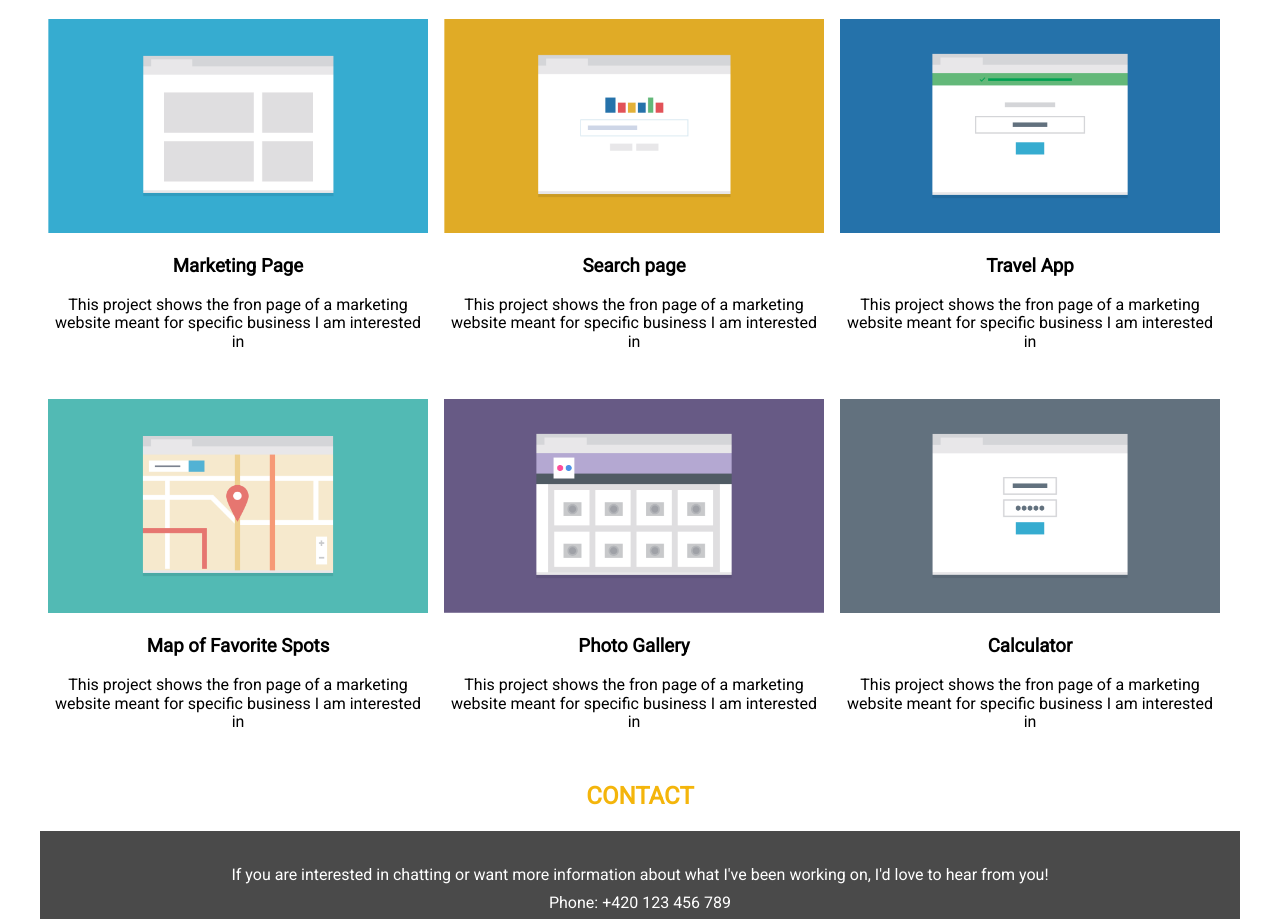
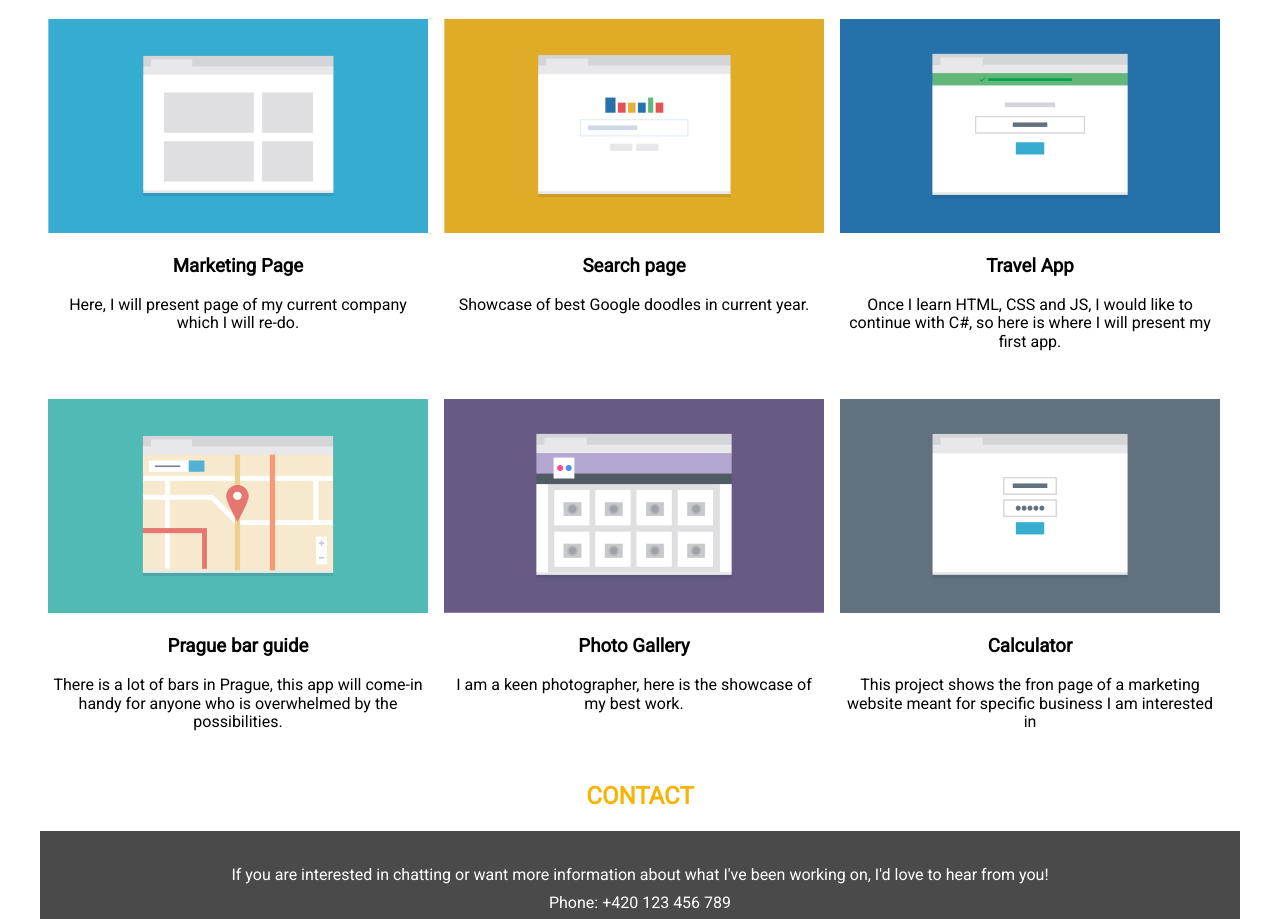
Before and after one commit to HonzaDudek/Techdegree-project2, a plain HTML site: page index.html in a window 1280 px wide. Shown: the part 516-1435 px from the top of the page. Drawn offline with Linux system fonts and the light colour scheme.

Commit message:
Project 2 - final version

```diff
--- a/css/style.css
+++ b/css/style.css
@@ -466,10 +466,6 @@ footer p a {
         margin-left: 10px;
     }
 
-    .menu {
-        align-self: right;
-    }
-
     .footer-nav-full {
         float: right;
         display: inline-block;
--- a/index.html
+++ b/index.html
@@ -36,31 +36,31 @@
                 <div class="col">
                     <img src="images/portfolio-1.png" alt="Mockup of marketing page" class="portfolio-image">
                     <h3>Marketing Page</h3>
-                    <p>This project shows the fron page of a marketing website meant for specific business I am interested in</p>
+                    <p>Here, I will present page of my current company which I will re-do.</p>
                 </div>
 
                 <div class="col">
                     <img src="images/portfolio-2.png" alt="Mockup of marketing page" class="portfolio-image">
                     <h3>Search page</h3>
-                    <p>This project shows the fron page of a marketing website meant for specific business I am interested in</p>
+                    <p>Showcase of best Google doodles in current year.</p>
                 </div>
 
                 <div class="col">
                     <img src="images/portfolio-3.png" alt="Mockup of marketing page" class="portfolio-image">
                     <h3>Travel App</h3>
-                    <p>This project shows the fron page of a marketing website meant for specific business I am interested in</p>
+                    <p>Once I learn HTML, CSS and JS, I would like to continue with C#, so here is where I will present my first app.</p>
                 </div>
 
                 <div class="col">
                     <img src="images/portfolio-4.png" alt="Mockup of marketing page" class="portfolio-image">
-                    <h3>Map of Favorite Spots</h3>
-                    <p>This project shows the fron page of a marketing website meant for specific business I am interested in</p>
+                    <h3>Prague bar guide</h3>
+                    <p>There is a lot of bars in Prague, this app will come-in handy for anyone who is overwhelmed by the possibilities.</p>
                 </div>
 
                 <div class="col">
                     <img src="images/portfolio-5.png" alt="Mockup of marketing page" class="portfolio-image">
                     <h3>Photo Gallery</h3>
-                    <p>This project shows the fron page of a marketing website meant for specific business I am interested in</p>
+                    <p>I am a keen photographer, here is the showcase of my best work.</p>
                 </div>
 
                 <div class="col">
```
